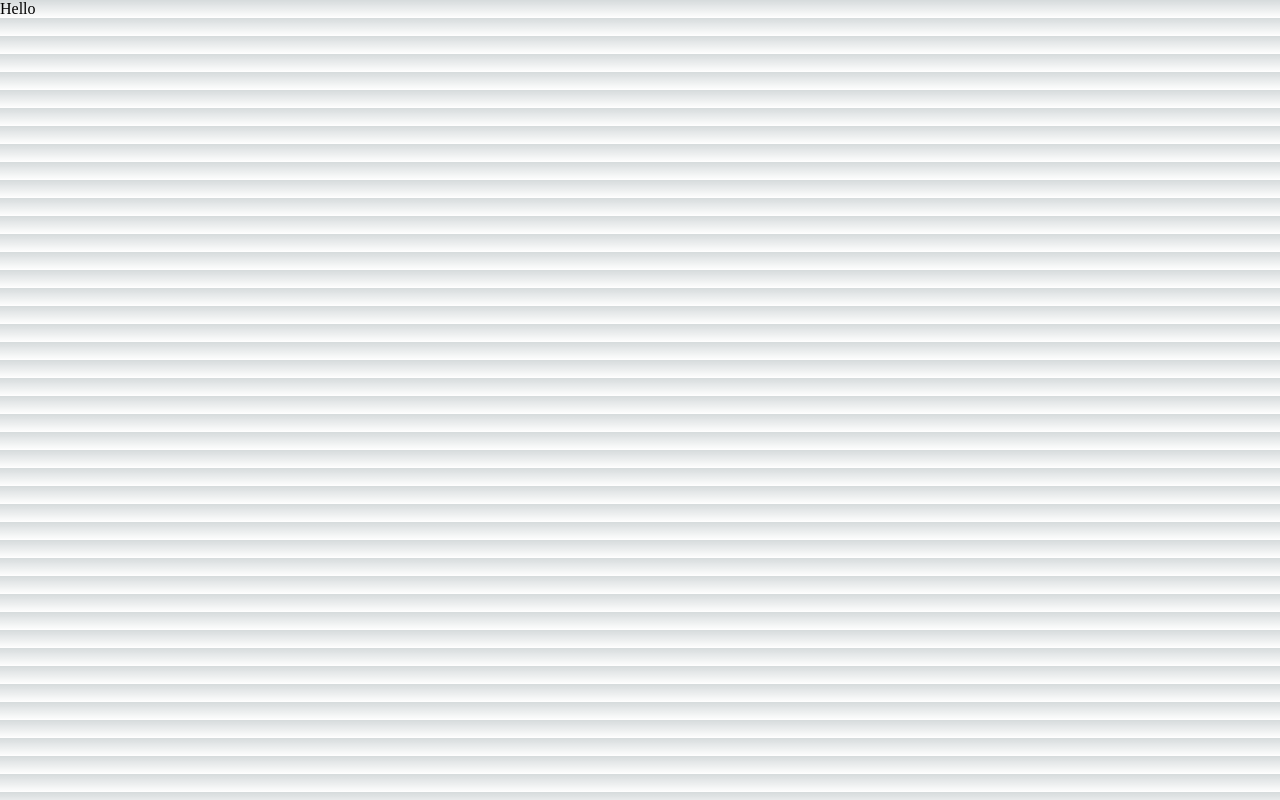
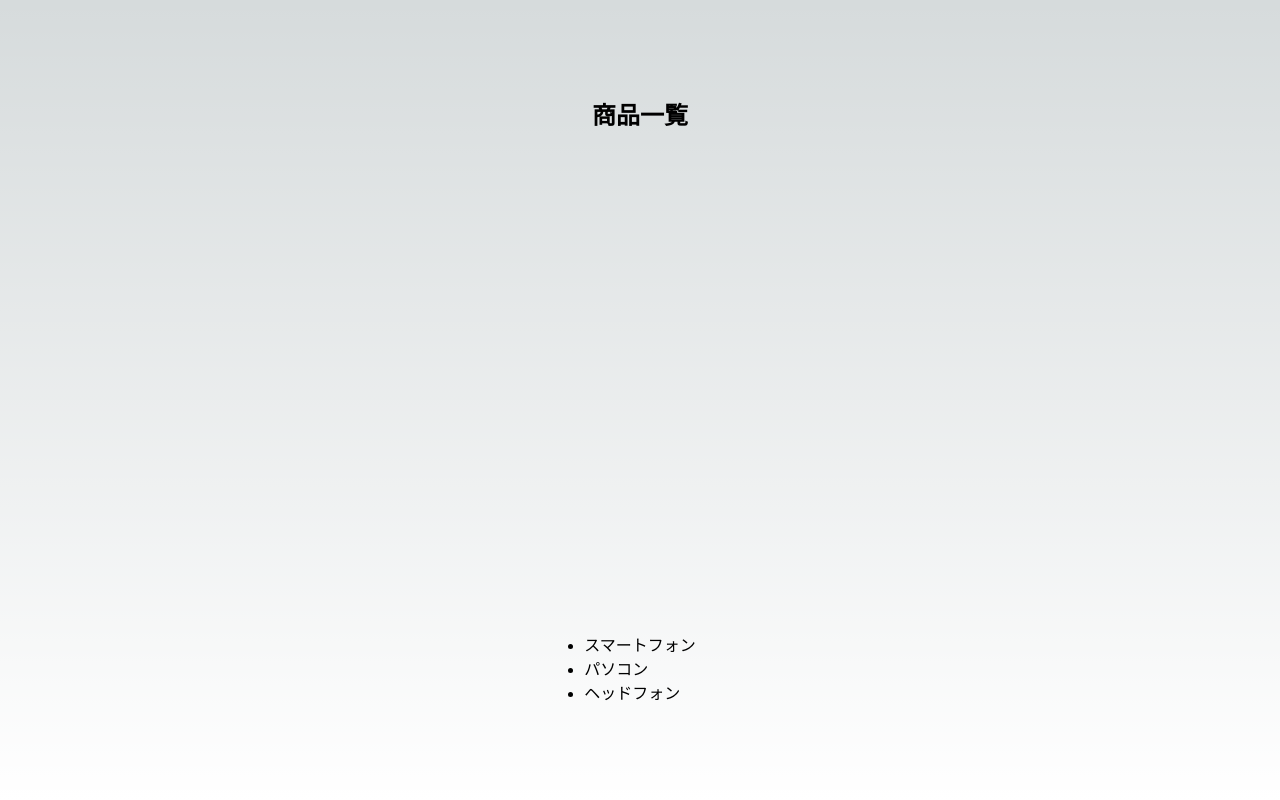
Before and after one commit to yuki-fujisaki/FrontendPractice, a Next.js app in the folder nextjs_practice/: page /products in a window 1280 px wide. Built offline with nearby package versions, Linux system fonts and the light colour scheme.

Commit message:
add: リンク追加

```diff
--- a/nextjs_practice/pages/products/index.tsx
+++ b/nextjs_practice/pages/products/index.tsx
@@ -1,5 +1,25 @@
+import Link from "next/link";
+import styles from "../../styles/Home.module.css";
+
 const ProductsList = () => {
-  return <div>Hello</div>;
+  return (
+    <div className={styles.container}>
+      <main className={styles.main}>
+        <h2 className={styles.title}>商品一覧</h2>
+        <ul>
+          <li>
+            <Link href="/products/smartphone">スマートフォン</Link>
+          </li>
+          <li>
+            <Link href="/products/pc">パソコン</Link>
+          </li>
+          <li>
+            <Link href="/products/headphone">ヘッドフォン</Link>
+          </li>
+        </ul>
+      </main>
+    </div>
+  );
 };
 
 export default ProductsList;
```
Also changed, not shown: nextjs_practice/pages/index.tsx (+7 -7 lines).
